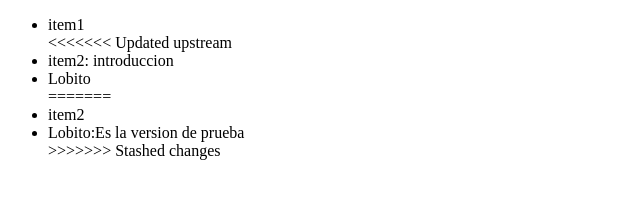
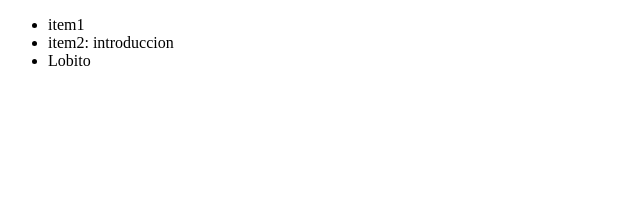
Before and after one commit to ChrisBlanquet/aluragit, a plain HTML site: page index.html in a window 1280 px wide. Shown: the whole page, without its empty margins (0-640 px from the left). Drawn offline with Linux system fonts and the light colour scheme.

Commit message:
Restaurando todo

```diff
--- a/index.html
+++ b/index.html
@@ -9,13 +9,8 @@
 <body>
     <ul>
         <li>item1</li>
-<<<<<<< Updated upstream
         <li>item2: introduccion</li>
         <li>Lobito</li>
-=======
-        <li>item2</li>
-        <li>Lobito:Es la version de prueba</li>
->>>>>>> Stashed changes
     </ul>
 </body>
 </html>
```
